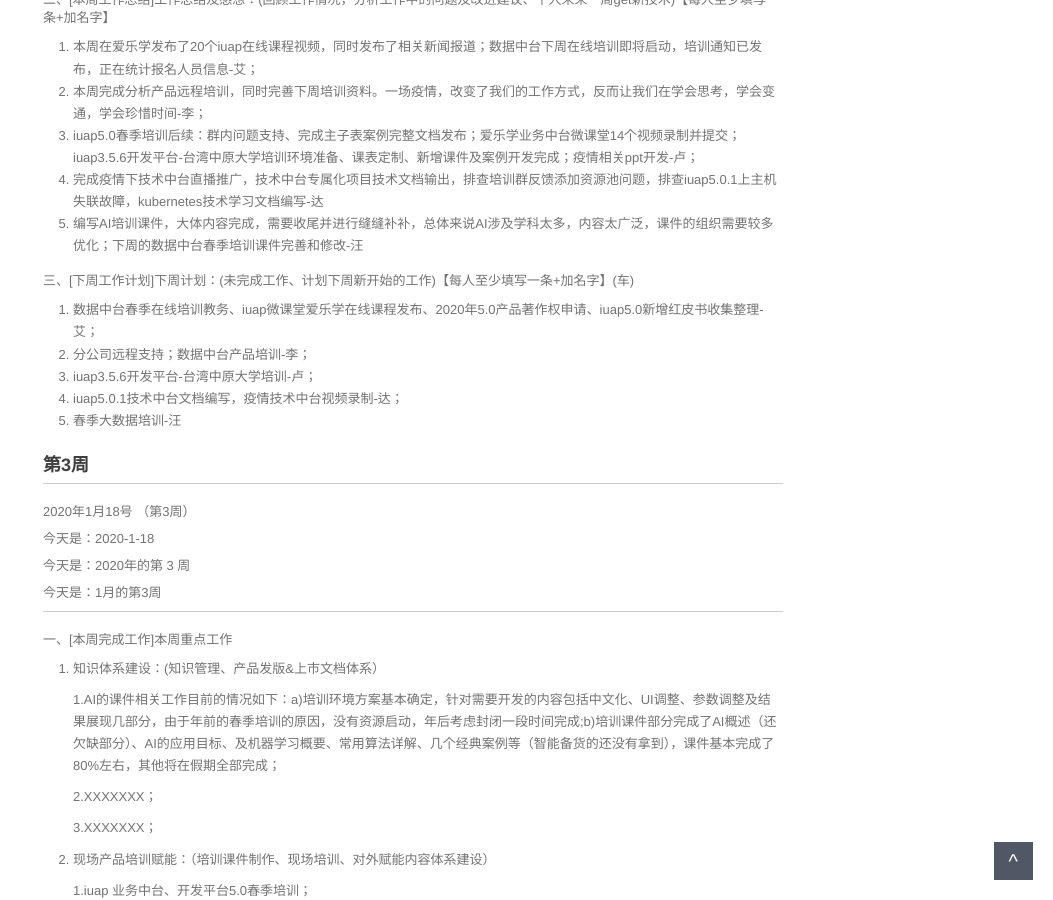
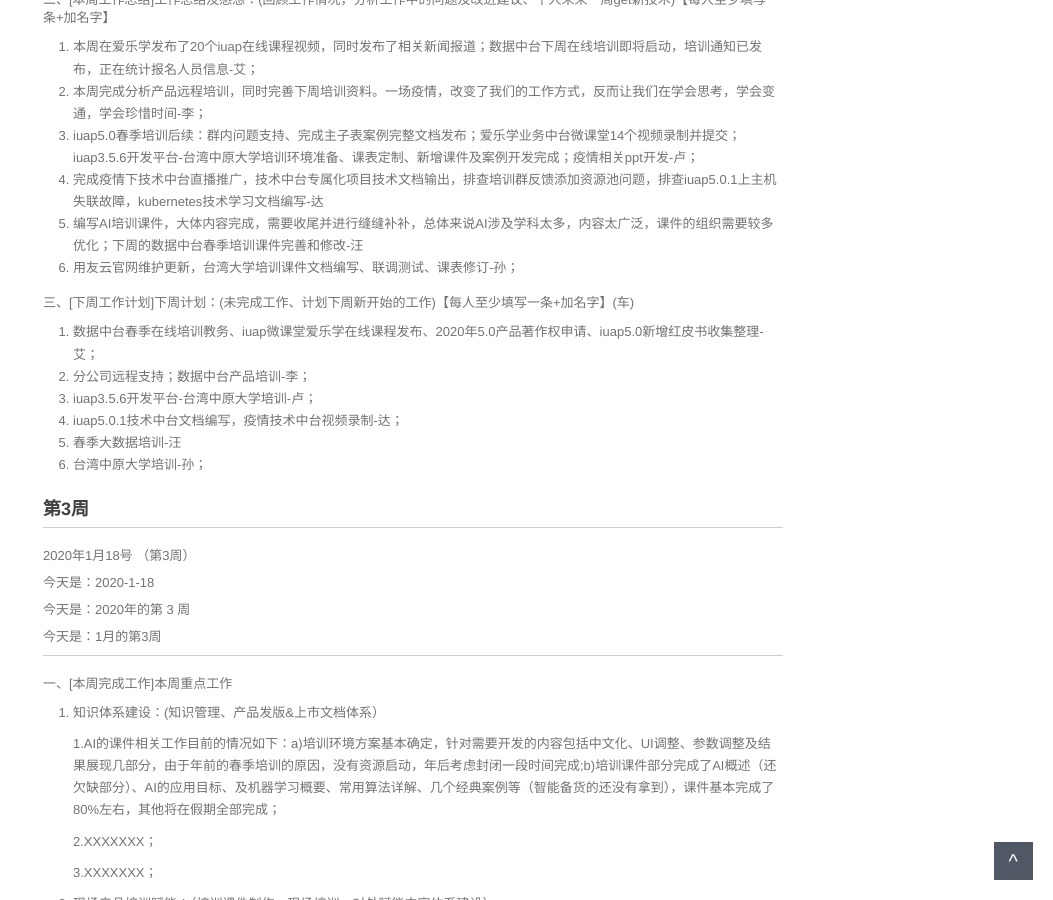
Before and after one commit to walllFlower/blog, a Jekyll site: the page built from _posts/2018-07-17-day_report_cxz.md, in a window 1280 px wide and 900 px high, scrolled down 1328 px. Shown: the whole window, without its empty margins (227-1280 px from the left). Built offline with Jekyll 4.4.1, drawn with Linux system fonts in a browser that asks for light colours; comment, search, counter and statistics services are not loaded.

Commit message:
Update 2018-07-17-day_report_cxz.md

```diff
--- a/_posts/2018-07-17-day_report_cxz.md
+++ b/_posts/2018-07-17-day_report_cxz.md
@@ -83,6 +83,8 @@ categories: 技术运营工作周报
 3. iuap5.0春季培训后续：群内问题支持、完成主子表案例完整文档发布；爱乐学业务中台微课堂14个视频录制并提交；iuap3.5.6开发平台-台湾中原大学培训环境准备、课表定制、新增课件及案例开发完成；疫情相关ppt开发-卢；
 4. 完成疫情下技术中台直播推广，技术中台专属化项目技术文档输出，排查培训群反馈添加资源池问题，排查iuap5.0.1上主机失联故障，kubernetes技术学习文档编写-达
 5. 编写AI培训课件，大体内容完成，需要收尾并进行缝缝补补，总体来说AI涉及学科太多，内容太广泛，课件的组织需要较多优化；下周的数据中台春季培训课件完善和修改-汪
+6. 用友云官网维护更新，台湾大学培训课件文档编写、联调测试、课表修订-孙；
+
 
 三、[下周工作计划]下周计划：(未完成工作、计划下周新开始的工作)【每人至少填写一条+加名字】(车)
 
@@ -91,7 +93,7 @@ categories: 技术运营工作周报
 3. iuap3.5.6开发平台-台湾中原大学培训-卢；
 4. iuap5.0.1技术中台文档编写，疫情技术中台视频录制-达；
 5. 春季大数据培训-汪
-
+6. 台湾中原大学培训-孙；
 
 ###  第3周
 
```
